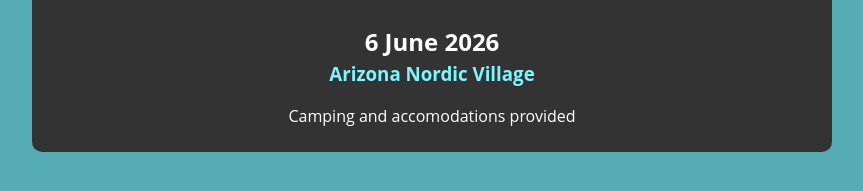
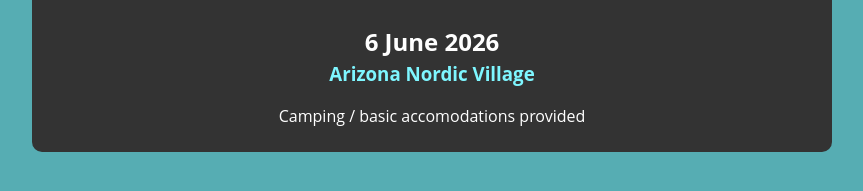
Before and after one commit to dirtbirb/save-the-date, a Jekyll site: the page built from index.html, in a window 1280 px wide. Shown: the part 180-371 px from the top of the page, without its empty margins (208-1071 px from the left). Built offline with Jekyll 4.4.1, drawn with Linux system fonts in a browser that asks for light colours; nearby versions of some CDN libraries; some web fonts are replaced.

Commit message:
add "basic" accomodations

```diff
--- a/_layouts/savethedate.html
+++ b/_layouts/savethedate.html
@@ -18,7 +18,7 @@
       <a href="https://www.arizonanordicvillage.com/">
         <h3 class="location">Arizona Nordic Village</h3>
       </a>
-      <p class="text">Camping and accomodations provided</p>
+      <p class="text">Camping / basic accomodations provided</p>
     </div>
 
   </div>
```
